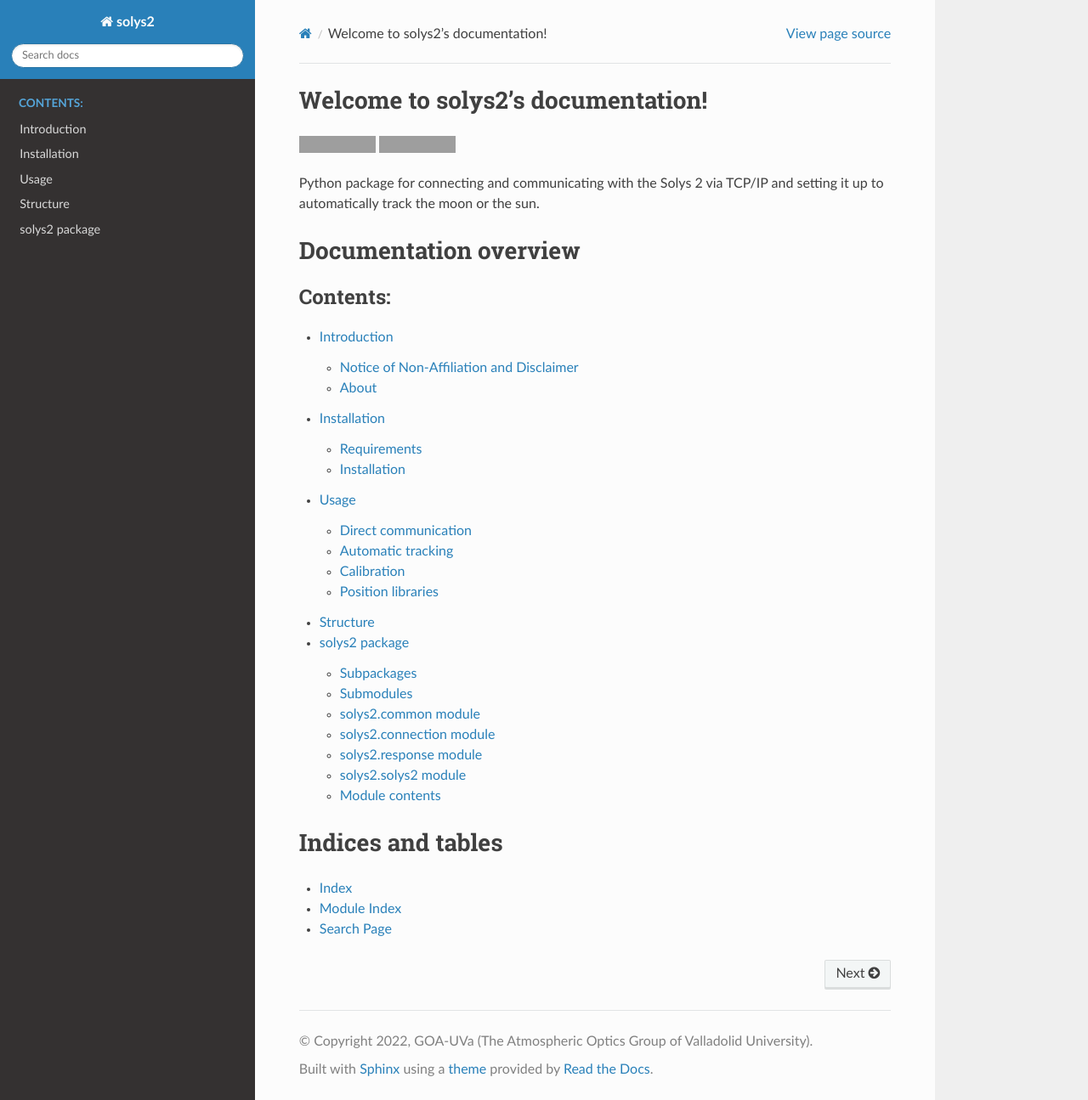
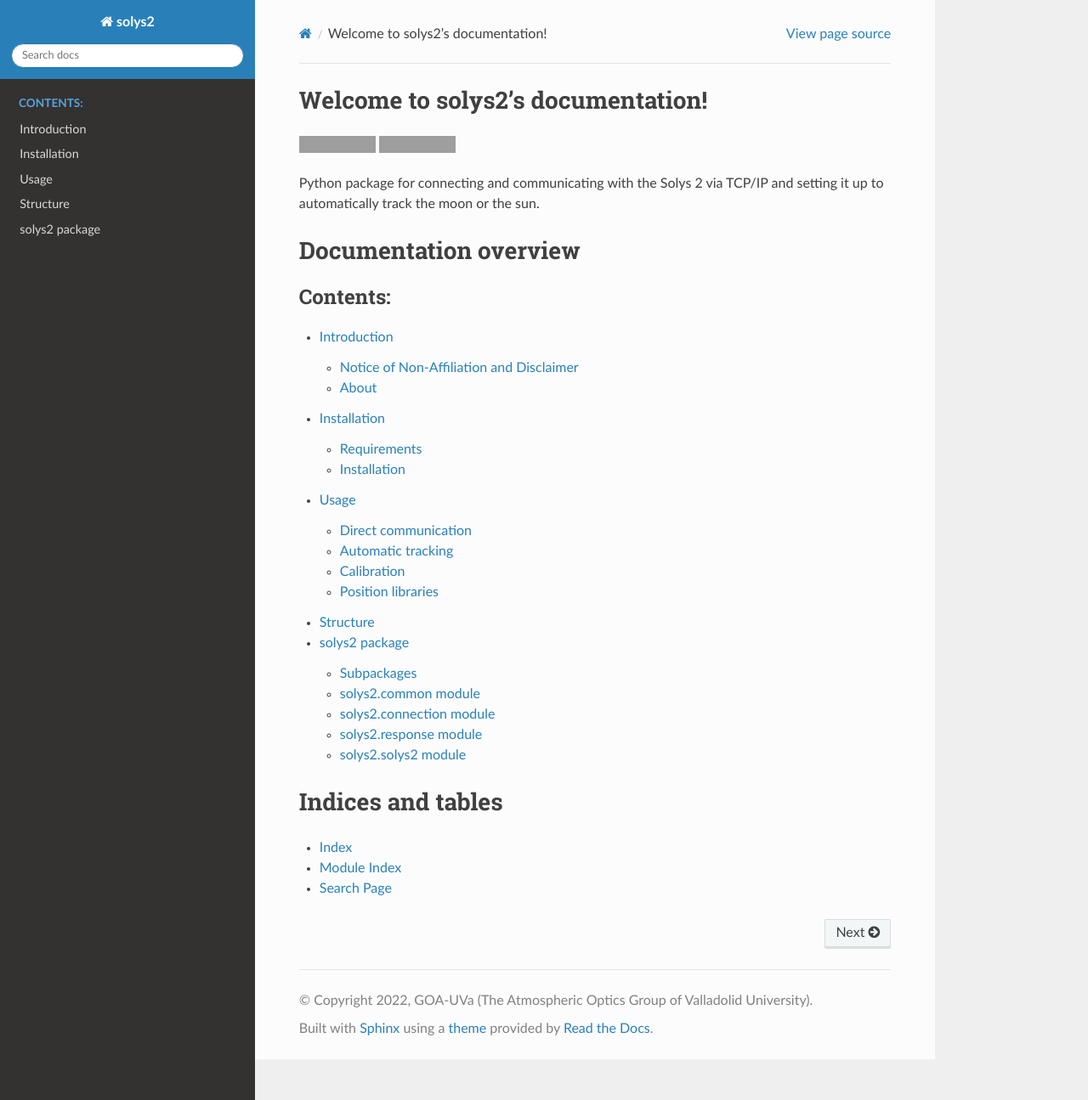
Before and after one commit to GOA-UVa/solys2, a Sphinx documentation site: the page built from docs/source/index.rst, in a window 1280 px wide and 1295 px high. Shown: the whole window at 85% size. Built offline with Sphinx 7.4.7 and the Read the Docs theme 2.0.0, drawn with Linux system fonts in a browser that asks for light colours; grey boxes are pictures that could not be loaded.

Commit message:
removed empty sections in documentation solys2.rst

```diff
--- a/docs/source/solys2.automation.rst
+++ b/docs/source/solys2.automation.rst
@@ -1,8 +1,5 @@
 solys2.automation package
 =========================
-
-Submodules
-----------
 
 solys2.automation.autohelper module
 -----------------------------------
@@ -35,11 +32,3 @@ solys2.automation.positioncalc module
    :members:
    :undoc-members:
    :show-inheritance:
-
-Module contents
----------------
-
-.. automodule:: solys2.automation
-   :members:
-   :undoc-members:
-   :show-inheritance:
--- a/docs/source/solys2.rst
+++ b/docs/source/solys2.rst
@@ -8,9 +8,6 @@ Subpackages
    :maxdepth: 4
 
    solys2.automation
-
-Submodules
-----------
 
 solys2.common module
 --------------------
@@ -43,11 +40,3 @@ solys2.solys2 module
    :members:
    :undoc-members:
    :show-inheritance:
-
-Module contents
----------------
-
-.. automodule:: solys2
-   :members:
-   :undoc-members:
-   :show-inheritance:
```
